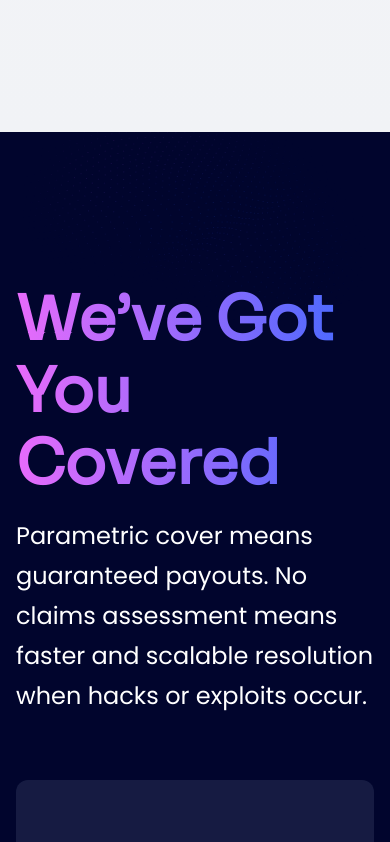
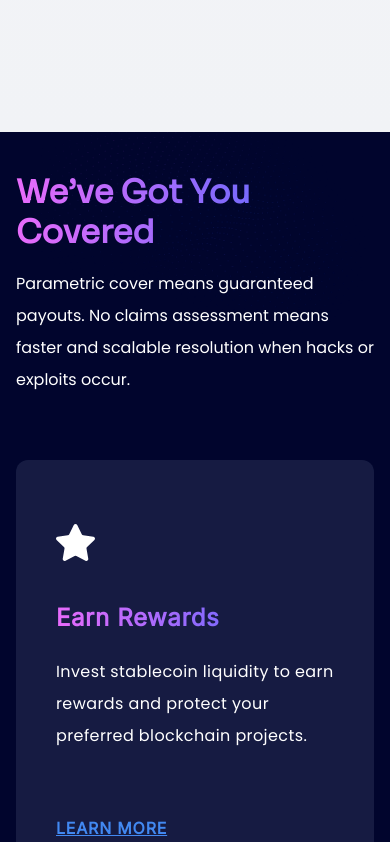
Before and after one commit to Milanpanta/nep-web, a Next.js app: page / in a window 390 px wide. Shown: the part 3160-4002 px from the top of the page. Built offline with nearby package versions, Linux system fonts and the light colour scheme.

Commit message:
fix: text size

```diff
--- a/components/HomePage/GotCovered.jsx
+++ b/components/HomePage/GotCovered.jsx
@@ -9,11 +9,11 @@ export const GotCoveredComponent = () => {
         <div className="absolute -top-14">
           <img src="/cover-mask.png" alt="Cover Mask" className="" />
         </div>
-        <div className="px-4 sm:pl-28 sm:pr-26 pt-38">
-          <p className="font-sora lg:w-1/2 font-semibold text-h2 text-transparent bg-clip-text bg-gradient-to-l from-3C69FE to-E86BFB">
+        <div className="px-4 sm:pl-28 sm:pr-26 pt-10 lg:pt-38">
+          <p className="font-sora lg:w-1/2 font-semibold text-3xxl lg:text-h2 text-transparent bg-clip-text bg-gradient-to-l from-3C69FE to-E86BFB">
             We’ve Got You Covered
           </p>
-          <p className="text-white font-poppins font-light text-2xl pt-4 leading-10">
+          <p className="text-white font-poppins font-light leading-8 lg:text-2xl pt-4 lg:leading-10">
             Parametric cover means guaranteed payouts. No claims assessment
             means faster and scalable resolution when hacks or exploits occur.
           </p>
--- a/tailwind.config.js
+++ b/tailwind.config.js
@@ -53,7 +53,7 @@ module.exports = {
         22: "5.75rem",
         26: "6.5rem",
         38: "9.5rem",
-        34: "8.5",
+        34: "8.5rem",
         46: "11.5rem",
         53: "13.25rem",
         58: "14.5rem",
@@ -68,7 +68,7 @@ module.exports = {
         18: "4.5rem",
         22: "5.5rem",
         26: "6.5rem",
-        34: "8.5",
+        34: "8.5rem",
         38: "9.5rem",
         46: "11.5rem",
         53: "13.25rem",
```
